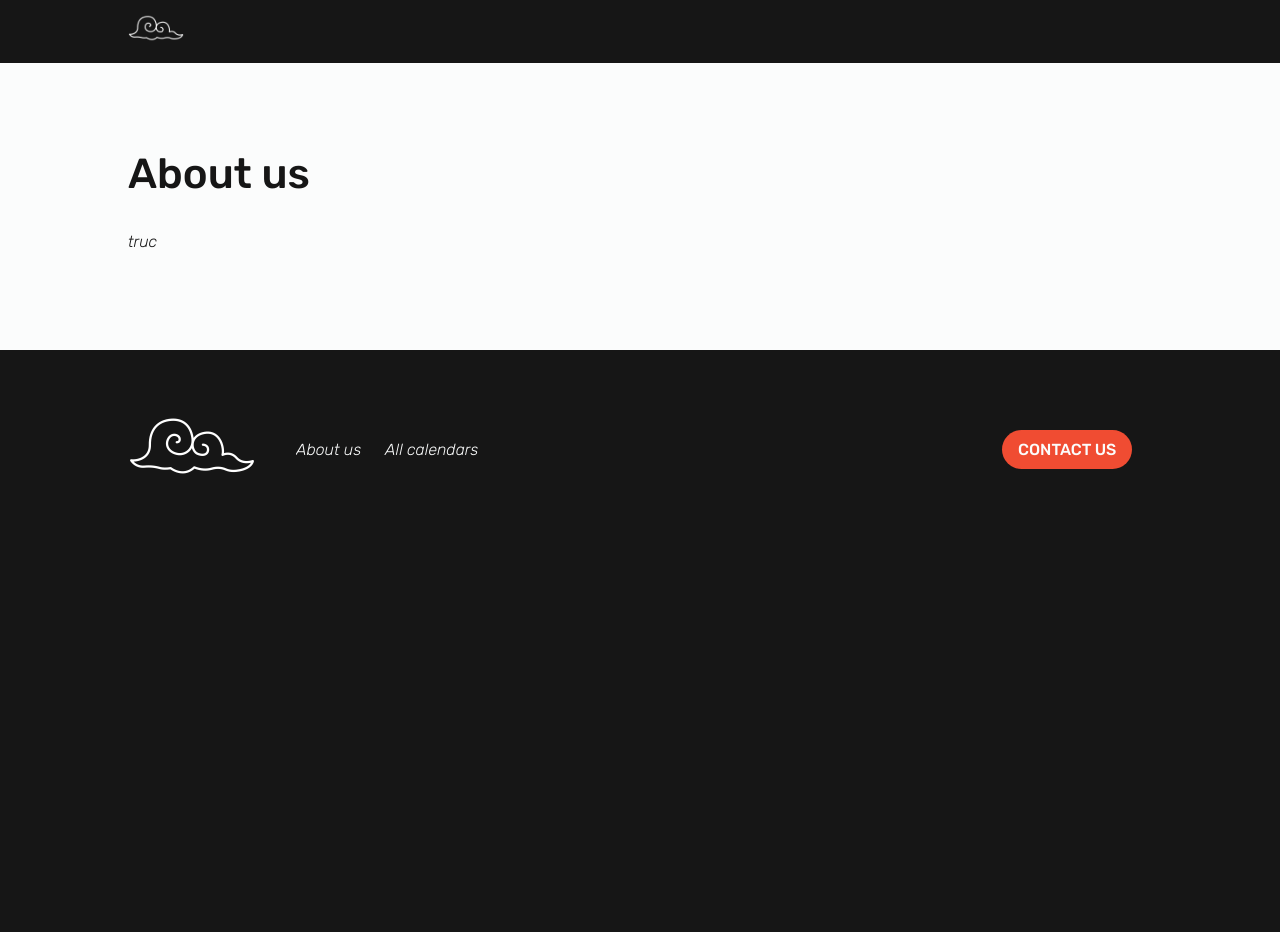
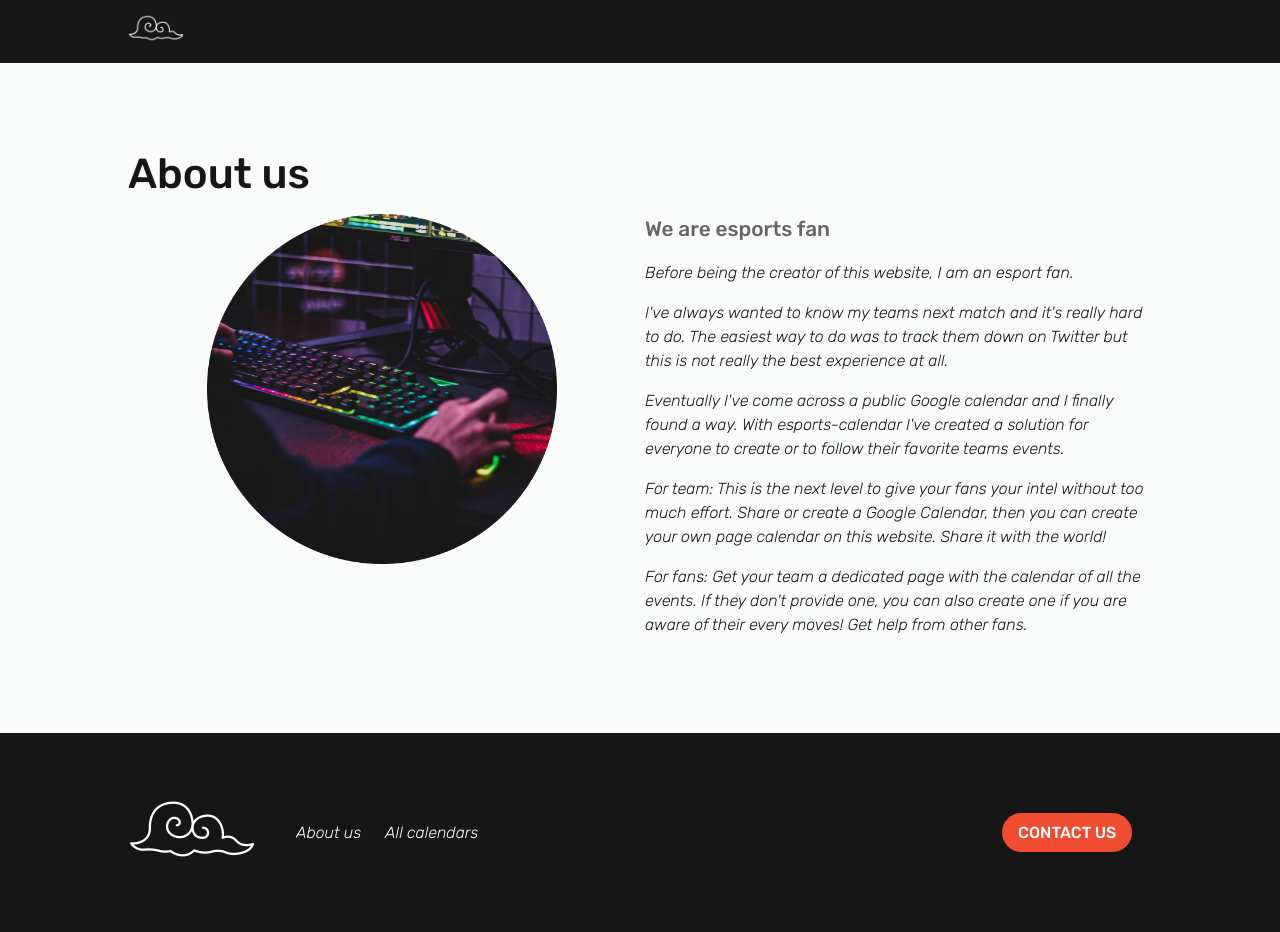
Before and after one commit to ErwanJes/esport-calendars, a Jekyll site: the page built from about-us.html, in a window 1280 px wide. Built offline with Jekyll 4.4.1, drawn with Linux system fonts in a browser that asks for light colours; before the commit the page ends 900 px from its top, so only the background shows below that.

Commit message:
Update UI + text copies

```diff
--- a/_config.yml
+++ b/_config.yml
@@ -23,8 +23,8 @@ author: Erwan Jestin
 email: hello@erwanweb.fr
 description: >- # this means to ignore newlines until "baseurl:"
   Find your esport teams calendar
-baseurl: "/esport-calendars" # the subpath of your site, e.g. /blog
-url: "https://erwanjes.github.io/esport-calendars" # the base hostname & protocol for your site, e.g. http://example.com
+baseurl: "" # the subpath of your site, e.g. /blog
+url: "http://erwanweb.fr" # the base hostname & protocol for your site, e.g. http://example.com
 
 # Build settings
 # theme: jekyll-theme-onepage
--- a/_includes/footer.html
+++ b/_includes/footer.html
@@ -10,7 +10,7 @@
       <!-- <li><a href="">Legale</a></li> -->
     </ul>
     <div class="v-center">
-      <a class="btn btn-primary" href="#">Contact us</a>
+      <a class="btn btn-primary" href="/contact/">Contact us</a>
     </div>
   </div>
 </footer>
--- a/_layouts/calendar.html
+++ b/_layouts/calendar.html
@@ -123,6 +123,9 @@
           </div>
       </div>
     </div>
+    <div class="container">
+      <p class="footnote">This calendar might not be the official one*</p>
+    </div>
 
     <div class="small-space"></div>
 
--- a/_layouts/home.html
+++ b/_layouts/home.html
@@ -37,7 +37,9 @@
         </div>
         <div class="row-2 v-center">
           <h2>Don’t ever miss an event of your favorite team</h2>
-          <p class="subline">We create unforgettable memories through multi-sensorial experiences. Crafted from art and technology pushed beyond every limit. From resident shows and one-night sensations to Olympic ceremonies, that spotlight a destination, city or country. At ECA2, we go further to make you stand apart.</p>
+          <p class="subline">Follow your favorite team(s) events and games by simply find your team's Google calendar. If they don't provide a public one, you can easily create one with other fans. This is simply the easiest way to follow all of your team events.</p>
+          <p class="subline">You can customize it here and share it with the world!</p>
+          <p class="subline">You're welcome to give your feedbacks. We want to hear from other fan the best way to follow their favorite teams.</p>
         </div>
       </div>
     </section>
--- a/about-us.html
+++ b/about-us.html
@@ -10,9 +10,26 @@ layout: page
         <h2 class="dark-color">About us</h2>
       </div>
       <div>
-        <p>
-        truc
-        </p>
+      <div class="col-2">
+        <div class="row-1">
+          <img class="img-responsive center" src="{{ "/assets/images/about-us.png" | relative_url }}" width="350" alt="Edito" />
+        </div>
+        <div class="row-2 v-center">
+          <h3>We are esports fan</h3>
+          <p>
+            Before being the creator of this website, I am an esport fan.
+          </p>
+          <p>I've always wanted to know my teams next match and it's really hard to do. The easiest way to do was to track them down on Twitter but this is not really the best experience at all.</p>
+          <p>
+            Eventually I've come across a public Google calendar and I finally found a way. With esports-calendar I've created a solution for everyone to create or to follow their favorite teams events.
+          </p>
+          <p>
+            For team: This is the next level to give your fans your intel without too much effort. Share or create a Google Calendar, then you can create your own page calendar on this website. Share it with the world!
+          </p>
+          <p>
+            For fans: Get your team a dedicated page with the calendar of all the events. If they don't provide one, you can also create one if you are aware of their every moves! Get help from other fans.
+          </p>
+        </div>
     </div>
   </section>
 </main>
--- a/assets/css/main.scss
+++ b/assets/css/main.scss
@@ -51,8 +51,7 @@ h2 {
 }
 
 h3 {
-  font-size: 1.1em;
-  font-weight: lighter;
+  font-size: 1.3em;
   color: #666666;
 }
 
@@ -183,6 +182,12 @@ a:active.clean>i {
   height: 2px;
   width: 85px;
   background-color: #f6ca33;
+}
+
+.footnote {
+  color: white;
+  font-style: italic;
+  font-size: 0.9em;
 }
 
 /********************************************************/
```
Also changed, not shown: contact.html (added, +15 -0 lines), assets/images/about-us.png (added), 3 other files.
